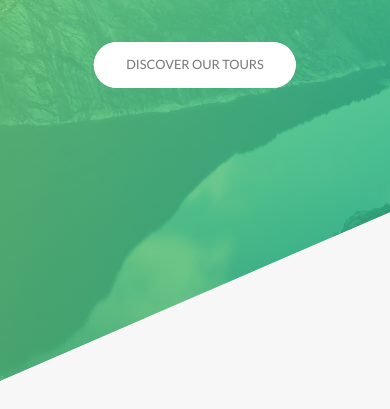
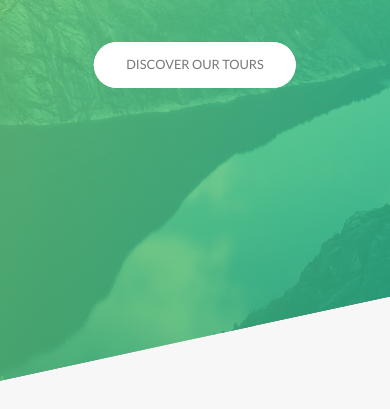
Before and after one commit to abhishekdevinfo/Natours, a website: page index.html in a window 390 px wide. Shown: the part 421-830 px from the top of the page. Drawn offline with Linux system fonts and the light colour scheme.

Commit message:
Layout media queries done

```diff
--- a/sass/layout/_footer.scss
+++ b/sass/layout/_footer.scss
@@ -4,9 +4,17 @@
     font-size: 1.4rem;
     color: $color-grey-light-1;
 
+    @include respond(tab-port) {
+        padding: 8rem 0;
+    }
+
     &__logo-box {
         text-align: center;
         margin-bottom: 8rem;
+
+        @include respond(tab-port) {
+            margin-bottom: 6rem;
+        }
     }
 
     &__logo {
@@ -18,6 +26,11 @@
         border-top: 1px solid $color-grey-dark;
         padding-top: 2rem;
         display: inline-block;
+
+        @include respond(tab-port) {
+            width: 100%;
+            text-align: center;
+        }
     }
 
     &__list {
@@ -57,6 +70,12 @@
         padding-top: 2rem;
         width: 80%;
         float: right;
+
+        @include respond(tab-port) {
+            width: 100%;
+            float: none;
+            text-align: center;
+        }
     }
 
 }
--- a/sass/layout/_grid.scss
+++ b/sass/layout/_grid.scss
@@ -10,8 +10,13 @@
         }
     }
 
+    @include respond(tab-land) {
+        padding: 0 3rem;
+    }
+
     @include respond(tab-port) {
         max-width: 50rem;
+        padding: 0 3rem;
     }
 
     @include clearfix;
--- a/sass/layout/_header.scss
+++ b/sass/layout/_header.scss
@@ -10,6 +10,11 @@
     background-position: top;
     -webkit-clip-path: polygon(0 0, 100% 0, 100% 75vh, 0 100%);
     clip-path: polygon(0 0, 100% 0, 100% 75vh, 0 100%);
+
+    @include respond(phone) {
+        -webkit-clip-path: polygon(0 0, 100% 0, 100% 85vh, 0 100%);
+        clip-path: polygon(0 0, 100% 0, 100% 85vh, 0 100%);
+    }
 
     &__logo-box {
         position: absolute;
--- a/sass/layout/_navigation.scss
+++ b/sass/layout/_navigation.scss
@@ -16,6 +16,16 @@
         box-shadow: 0 1rem 3rem rgba($color-black, .1);
         text-align: center;
         cursor: pointer;
+
+        @include respond(tab-port) {
+            top: 4rem;
+            right: 4rem;
+        }
+
+        @include respond(phone) {
+            top: 3rem;
+            right: 3rem;
+        }
     }
 
     &__background {
@@ -28,6 +38,17 @@
         background-image: radial-gradient($color-primary-light, $color-primary-dark);
         z-index: 1000;
         transition: transform .8s cubic-bezier(0.86, 0, 0.07, 1);
+
+
+        @include respond(tab-port) {
+            top: 4.5rem;
+            right: 4.5rem;
+        }
+
+        @include respond(phone) {
+            top: 3rem;
+            right: 3rem;
+        }
 
     }
 
```
Also changed, not shown: css/style.css.
